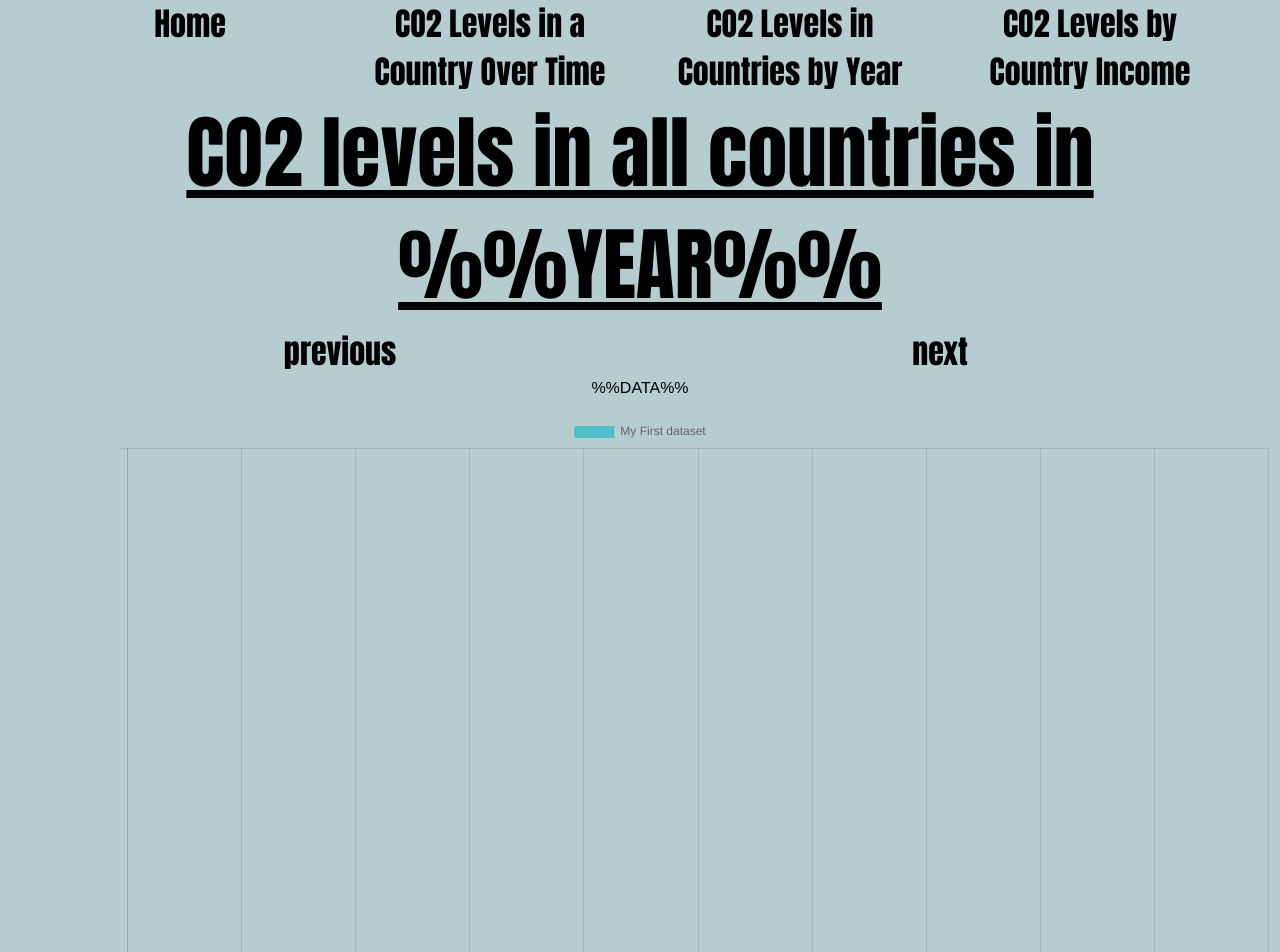
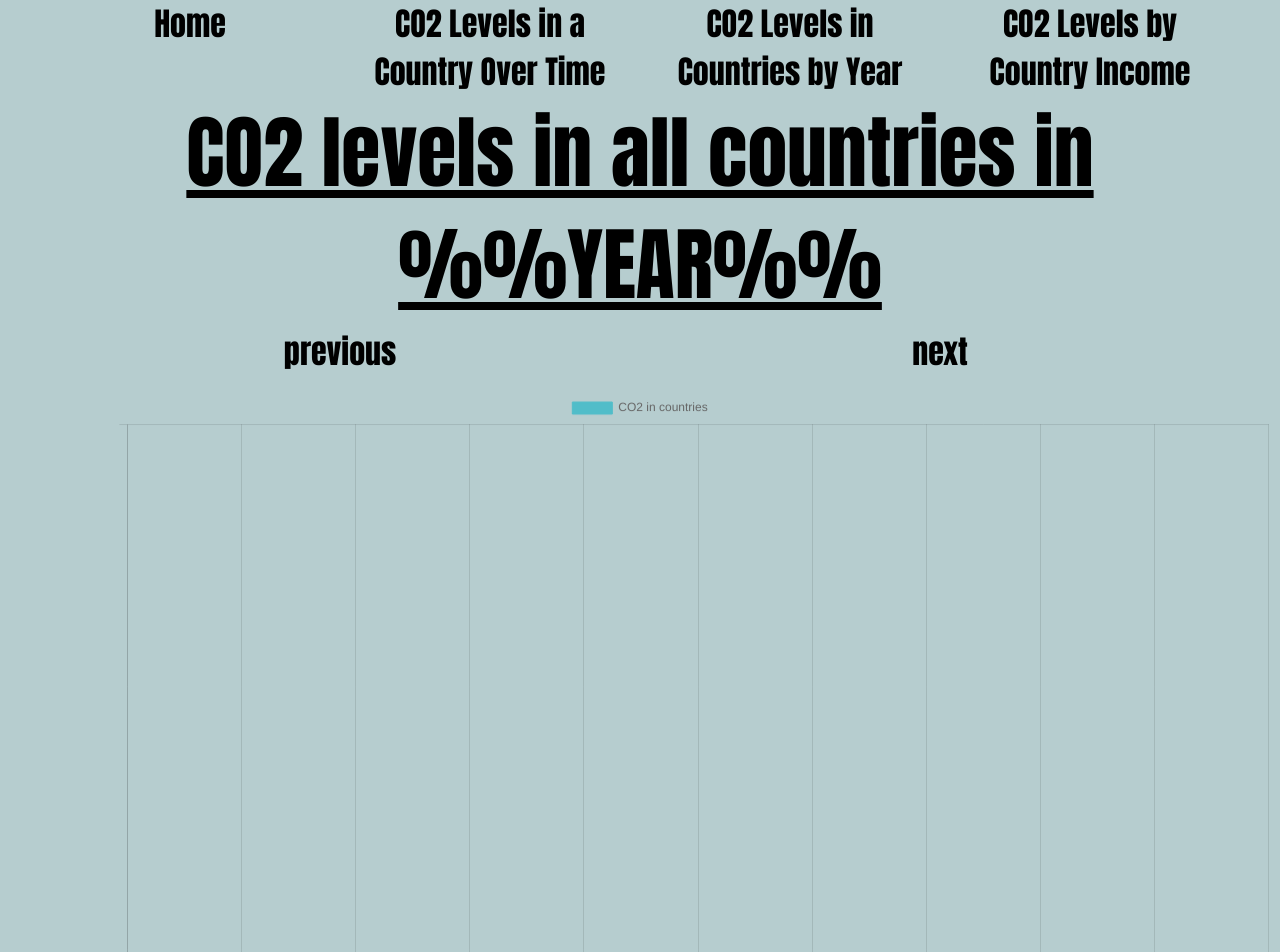
Before and after one commit to mccr7715/Assignment2, a website: page templates/levels_in_year_template.html in a window 1280 px wide. Shown: the top 952 px of the page. Drawn offline with nearby package versions, Linux system fonts and the light colour scheme; files whose address does not match are found by name.

Commit message:
fixedChart.js

```diff
--- a/public/css/style1.css
+++ b/public/css/style1.css
@@ -2,6 +2,10 @@ body {
     background-color: rgb(182, 205, 207);
     color: black;
     text-align: center;
+}
+
+p{
+    font-size: 200%;
 }
 
 button{
--- a/templates/levels_in_year_template.html
+++ b/templates/levels_in_year_template.html
@@ -39,54 +39,48 @@
 
   <table>
     <tbody>
-      %%DATA%%
+      <!--%%DATA%%-->
     </tbody>
   </table>
 
 
-  <canvas id="myChart" width="400" height="400"></canvas>
-  <div>
-    <canvas id="myChart"></canvas>
+
+
     <script src="https://cdn.jsdelivr.net/npm/chart.js"></script>
+    <canvas id="myChart" height="1000"></canvas>
     <script>
+      const ctx = document.getElementById('myChart');
+      const myChart = new Chart(ctx, {
+      type: 'bar',
+      data: {
         // the chart.js replacement occurs HERE ----------------------------------------------------
-      const labels = [
-        '%%COUNTRIES%%'
-      ];
-
-      const data = {
-        labels: labels,
+        labels: labels = ['%%COUNTRIES%%'],
         datasets: [{
-          label: 'My First dataset',
-          backgroundColor: 'rgb(81, 189, 201)',
-          borderColor: 'rgb(255, 99, 132)',
+            label: 'CO2 in countries',
             // and HERE -----------------------------------------------------------------------
             data: ['%%COUNTRY_DATA%%'],
+            backgroundColor: [
+            'rgb(81, 189, 201)'
+            ],
+            borderColor: [
+            'rgb(81, 189, 201)'
+            ],
+            borderWidth: 1
         }]
-      };
 
-      const config = {
-        type: 'bar',
-        data: data,
+    },
     options: {
+
       indexAxis: 'y',
       scales: {
-            y: {
-              beginAtZero: true
+        y:{
+          offset:true,
         }
       }
     }
-      };
+
+  });
   </script>
-    <script>
-      const myChart = new Chart(
-        document.getElementById('myChart'),
-        config
-      );
-    </script>
-
-  </div>
-
 
   <script src="js/vendor.js"></script>
   <script src="js/foundation.js"></script>
```
Also changed, not shown: home.html (+4 -4 lines), server.js (+9 -8 lines), 2 other files. Lines whose indentation alone changed are shown as unchanged.
